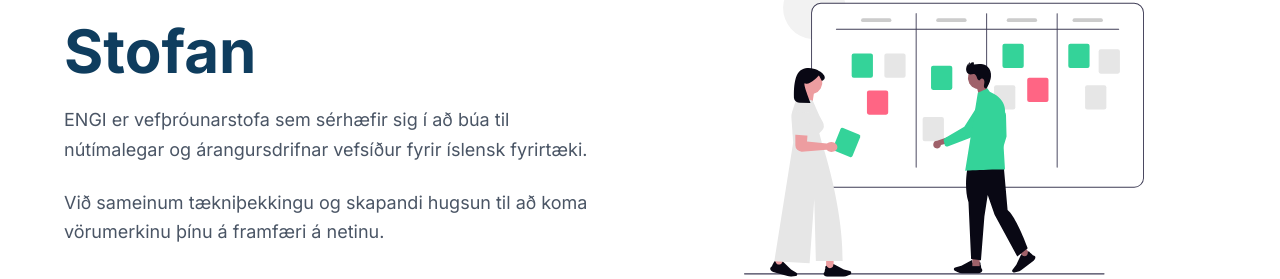
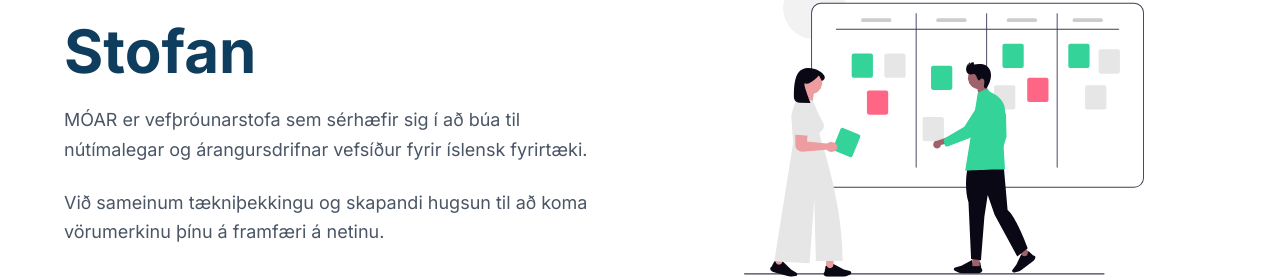
Before and after one commit to bjarturfreyrr/engi, a Next.js app: page /about-us in a window 1280 px wide. Shown: the part 226-505 px from the top of the page. Built offline with nearby package versions, Linux system fonts and the light colour scheme.

Commit message:
Laga projects

```diff
--- a/app/(root)/about-us/page.tsx
+++ b/app/(root)/about-us/page.tsx
@@ -40,7 +40,7 @@
                 Stofan
               </h1>
               <p className="text-gray-600 text-lg leading-relaxed">
-                ENGI er vefþróunarstofa sem sérhæfir sig í að búa til nútímalegar og árangursdrifnar vefsíður fyrir íslensk fyrirtæki.
+                MÓAR er vefþróunarstofa sem sérhæfir sig í að búa til nútímalegar og árangursdrifnar vefsíður fyrir íslensk fyrirtæki.
               </p>
               <p className="text-gray-600 text-lg leading-relaxed">
                 Við sameinum tækniþekkingu og skapandi hugsun til að koma vörumerkinu þínu á framfæri á netinu.
```
Also changed, not shown: public/aurlind.png (added).
